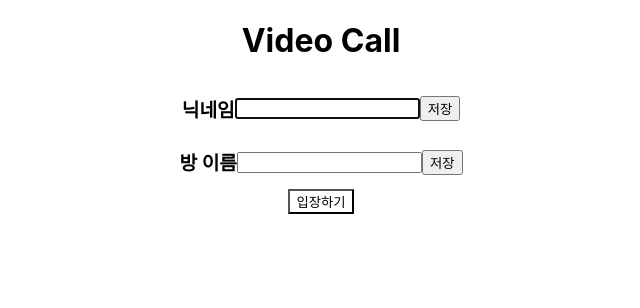
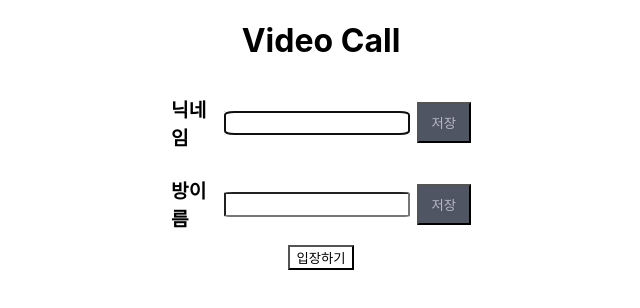
Before and after one commit to jhkim9513/video_call_class, a React (Create React App) app: page / in a window 1280 px wide. Shown: the top 308 px of the page, without its empty margins (319-959 px from the left). Built offline with nearby package versions, Linux system fonts and the light colour scheme.

Commit message:
add styled components that animation and forwardRef at infoForm

```diff
--- a/src/App.css
+++ b/src/App.css
@@ -3,6 +3,8 @@
   justify-content: center;
   align-items: center;
   color: rgb(174, 183, 226);
+  transition: all 250ms ease-in;
+  background-color: rgb(50, 55, 59);
 }
 
 /* ----------------- Methods  ----------------- */
--- a/src/components/etc/Loading.jsx
+++ b/src/components/etc/Loading.jsx
@@ -1,5 +1,6 @@
 import React, { Component } from "react";
 import { connect } from "react-redux";
+import { LoadingDiv } from "../../styledComponents/etc/loadingStyle";
 import getMedia from "../SocketIO/getMedia";
 import makeConnection from "../SocketIO/makeConnection";
 
@@ -37,7 +38,7 @@ class Loading extends Component {
 
   /* ----------------- Redner  ----------------- */
   render() {
-    return <div>loading</div>;
+    return <LoadingDiv></LoadingDiv>;
   }
 }
 
--- a/src/components/main/infoForm/InfoForm.jsx
+++ b/src/components/main/infoForm/InfoForm.jsx
@@ -3,8 +3,9 @@ import {
   InfoFormTitleH1,
   InfoFormBtn,
   InfoFormDiv,
-  InfoFormContainer,
+  InfoFormWrapper,
   InfoFormSubmitBtn,
+  InfoFormInput,
 } from "../../../styledComponents/main/infoForm/infoFormStyle";
 import { connect } from "react-redux";
 import { inputNickName, setNickName } from "../../../redux/user/actions";
@@ -17,6 +18,7 @@ class InfoForm extends Component {
   }
 
   inputNickNameRef = React.createRef();
+  inputRoomNameRef = React.createRef();
 
   /* ----------------- Methods  ----------------- */
   inputNickName(e) {
@@ -29,6 +31,7 @@ class InfoForm extends Component {
     const { nickName } = this.props;
     e.preventDefault();
     dispatchSetNickName(nickName);
+    this.inputRoomNameRef.current.focus();
   }
 
   inputRoomName(e) {
@@ -63,10 +66,10 @@ class InfoForm extends Component {
     const { nickName, roomName, hasNickName, hasRoom } = this.props;
     const isConnect = hasNickName && hasRoom ? true : false;
     return (
-      <InfoFormContainer onSubmit={(e) => this.onSubmit(e)}>
+      <InfoFormWrapper onSubmit={(e) => this.onSubmit(e)}>
         <InfoFormDiv>
           <InfoFormTitleH1>닉네임</InfoFormTitleH1>
-          <input
+          <InfoFormInput
             type="text"
             value={nickName}
             onChange={(e) => this.inputNickName(e)}
@@ -82,11 +85,12 @@ class InfoForm extends Component {
           </InfoFormBtn>
         </InfoFormDiv>
         <InfoFormDiv>
-          <InfoFormTitleH1>방 이름</InfoFormTitleH1>
-          <input
+          <InfoFormTitleH1>방이름</InfoFormTitleH1>
+          <InfoFormInput
             type="text"
             value={roomName}
             onChange={(e) => this.inputRoomName(e)}
+            ref={this.inputRoomNameRef}
           />
           <InfoFormBtn
             onClick={(e) => this.saveRoomName(e)}
@@ -96,7 +100,7 @@ class InfoForm extends Component {
           </InfoFormBtn>
         </InfoFormDiv>
         <InfoFormSubmitBtn isConnect={isConnect}>입장하기</InfoFormSubmitBtn>
-      </InfoFormContainer>
+      </InfoFormWrapper>
     );
   }
 }
--- /dev/null
+++ b/src/styledComponents/etc/loadingStyle.js
@@ -0,0 +1,30 @@
+import styled, { keyframes } from "styled-components";
+
+/*
+export const name = ({children}) => {
+  return <>{children}</>;
+};
+*/
+
+const rotate = keyframes`
+0% {
+    transform: rotate(0deg);
+  }
+  100% {
+    transform: rotate(360deg);
+  }
+`;
+
+/* ----- div ----- */
+const StyledLoadingDiv = styled.div`
+  width: 5em;
+  height: 5em;
+  border-radius: 50%;
+  border: 2px solid wheat;
+  border-top: 2px solid black;
+  animation: ${rotate} 2s linear infinite;
+`;
+
+export const LoadingDiv = ({ children }) => {
+  return <StyledLoadingDiv>{children}</StyledLoadingDiv>;
+};
--- a/src/styledComponents/main/infoForm/infoFormStyle.js
+++ b/src/styledComponents/main/infoForm/infoFormStyle.js
@@ -1,5 +1,5 @@
 import styled from "styled-components";
-
+import React from "react";
 /*
 export const name = ({children}) => {
   return <>{children}</>;
@@ -23,7 +23,12 @@ const StyledInfoFormBtn = styled.button.attrs((props) => {
   &:hover {
     transform: scale(1.1);
   }
-  color: ${({ isComplete }) => (isComplete ? "blue" : "black")};
+  color: ${({ isComplete }) =>
+    isComplete ? "rgb(255, 255, 255)" : "rgb(180, 185, 200)"};
+  background-color: ${({ isComplete }) =>
+    isComplete ? "rgb(30, 30, 30)" : "rgb(80, 85,99)"};
+  width: 20%;
+  height: 50%;
 `;
 
 export const InfoFormBtn = ({ children, onClick, isComplete }) => {
@@ -38,10 +43,10 @@ const StyledInfoFormSubmitBtn = styled.button.attrs((props) => {
   return { onClick: props.onClick };
 })`
   cursor: pointer;
-
+  transition: all 250ms ease-in;
   transform: ${({ isConnect }) => (isConnect ? "scale(1.2)" : "scale(1)")};
   background: ${({ isConnect }) =>
-    isConnect ? "rgb(174, 183, 226)" : "transparent"};
+    isConnect ? "rgb(80, 85,99)" : "transparent"};
   color: ${({ isConnect }) => (isConnect ? "white" : "black")};
 `;
 
@@ -54,7 +59,7 @@ export const InfoFormSubmitBtn = ({ children, onClick, isConnect }) => {
 };
 
 /* ----- form ----- */
-const StyledInfoFormContainer = styled.form.attrs((props) => {
+const StyledInfoFormWrapper = styled.form.attrs((props) => {
   return { onSubmit: props.onSubmit };
 })`
   width: 50%;
@@ -64,11 +69,11 @@ const StyledInfoFormContainer = styled.form.attrs((props) => {
   align-items: center;
 `;
 
-export const InfoFormContainer = ({ children, onSubmit }) => {
+export const InfoFormWrapper = ({ children, onSubmit }) => {
   return (
-    <StyledInfoFormContainer onSubmit={onSubmit}>
+    <StyledInfoFormWrapper onSubmit={onSubmit}>
       {children}
-    </StyledInfoFormContainer>
+    </StyledInfoFormWrapper>
   );
 };
 
@@ -77,8 +82,35 @@ const StyledInfoFormDiv = styled.div`
   display: flex;
   justify-content: space-between;
   align-items: center;
+  width: 300px;
 `;
 
 export const InfoFormDiv = ({ children }) => {
   return <StyledInfoFormDiv>{children}</StyledInfoFormDiv>;
 };
+
+/* ----- input ----- */
+const StyledInfoFormInput = styled.input.attrs((props) => {
+  return {
+    value: props.value,
+    onChange: props.onChange,
+    ref: props.ref ? props.ref : null,
+  };
+})`
+  margin: 0 0.5em;
+  padding: 0.2em;
+  border-radius: 5%;
+`;
+
+export const InfoFormInput = React.forwardRef((props, ref) => {
+  const { children, onChange, value } = props;
+  return (
+    <StyledInfoFormInput
+      value={value}
+      onChange={onChange}
+      ref={ref ? ref : null}
+    >
+      {children}
+    </StyledInfoFormInput>
+  );
+});
```
Also changed, not shown: src/SocketIO/getCameras.js (renamed from src/components/SocketIO/getCameras.js), src/SocketIO/getMedia.js (renamed from src/components/SocketIO/getMedia.js), src/SocketIO/makeConnection.js (renamed from src/components/SocketIO/makeConnection.js), src/SocketIO/startSocketNet.js (renamed from src/components/SocketIO/startSocketNet.js).
